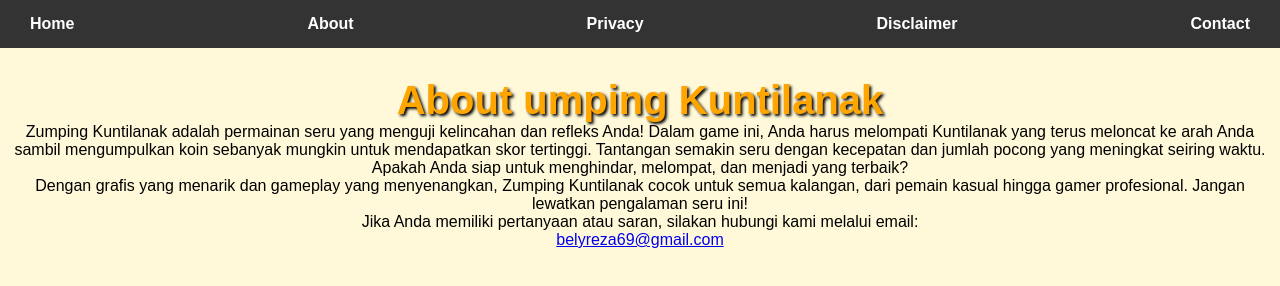
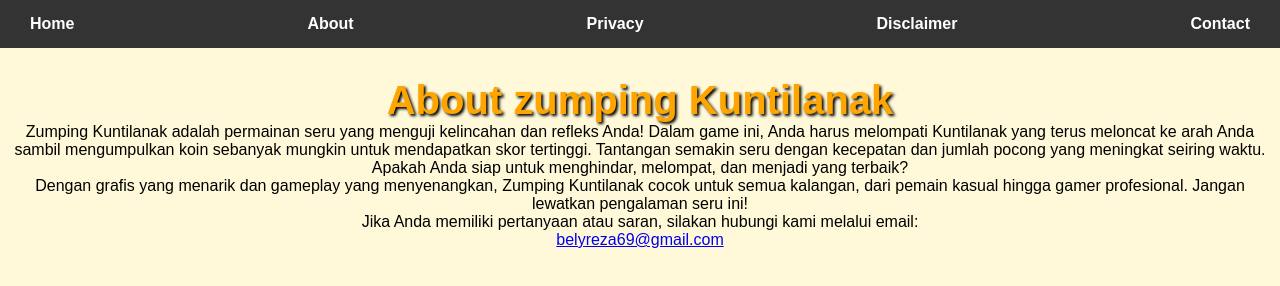
Before and after one commit to Belyreza/zumpingkuntilanak, a plain HTML site: page about.html in a window 1280 px wide. Drawn offline with Linux system fonts and the light colour scheme.

Commit message:
Update about.html

```diff
--- a/about.html
+++ b/about.html
@@ -138,7 +138,7 @@
 
 
    <div class="container">
-    <h1 class="title">About umping Kuntilanak</h1>
+    <h1 class="title">About zumping Kuntilanak</h1>
     <p class="content">
         Zumping Kuntilanak adalah permainan seru yang menguji kelincahan dan refleks Anda! Dalam game ini, Anda harus melompati Kuntilanak yang terus meloncat ke arah Anda sambil mengumpulkan koin sebanyak mungkin untuk mendapatkan skor tertinggi. Tantangan semakin seru dengan kecepatan dan jumlah pocong yang meningkat seiring waktu. Apakah Anda siap untuk menghindar, melompat, dan menjadi yang terbaik?
     </p>
```
